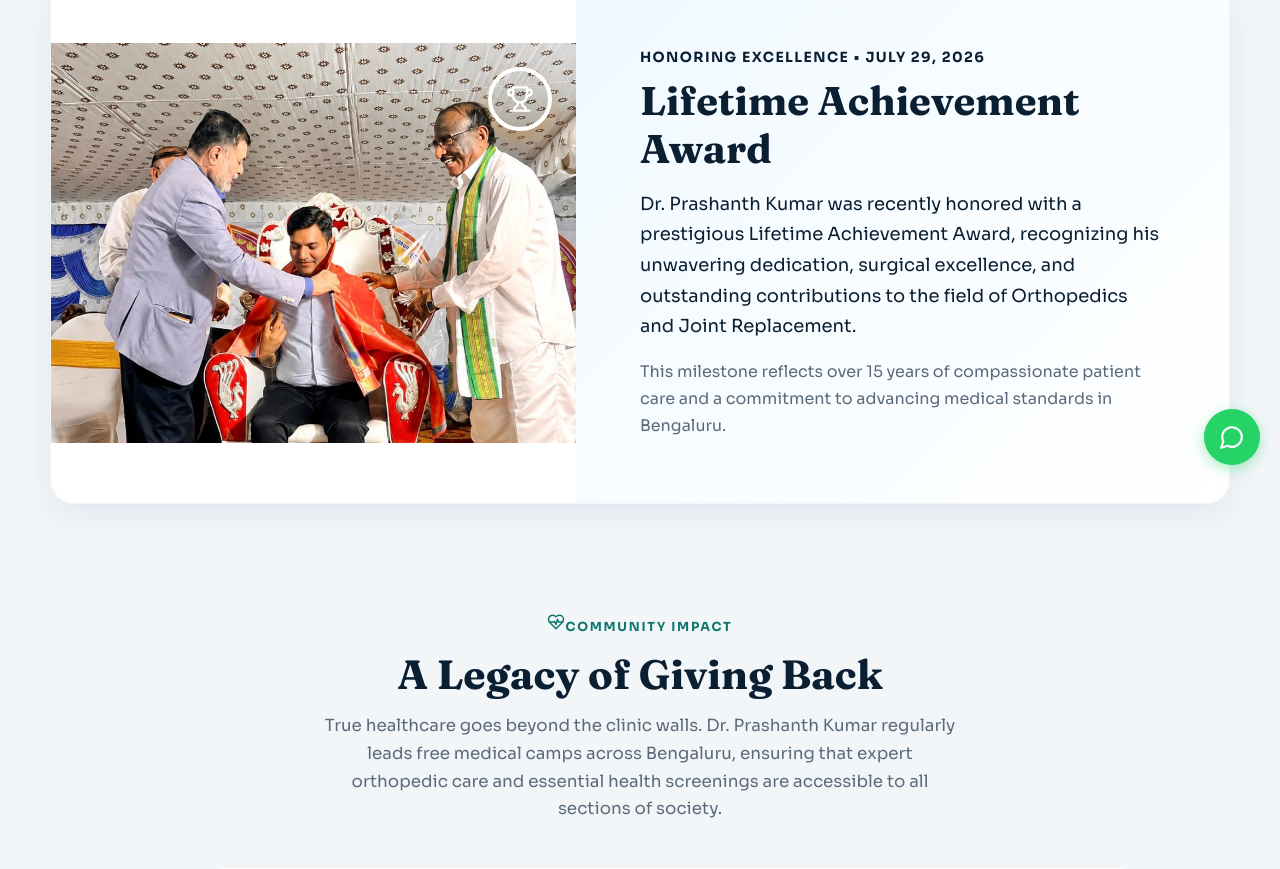
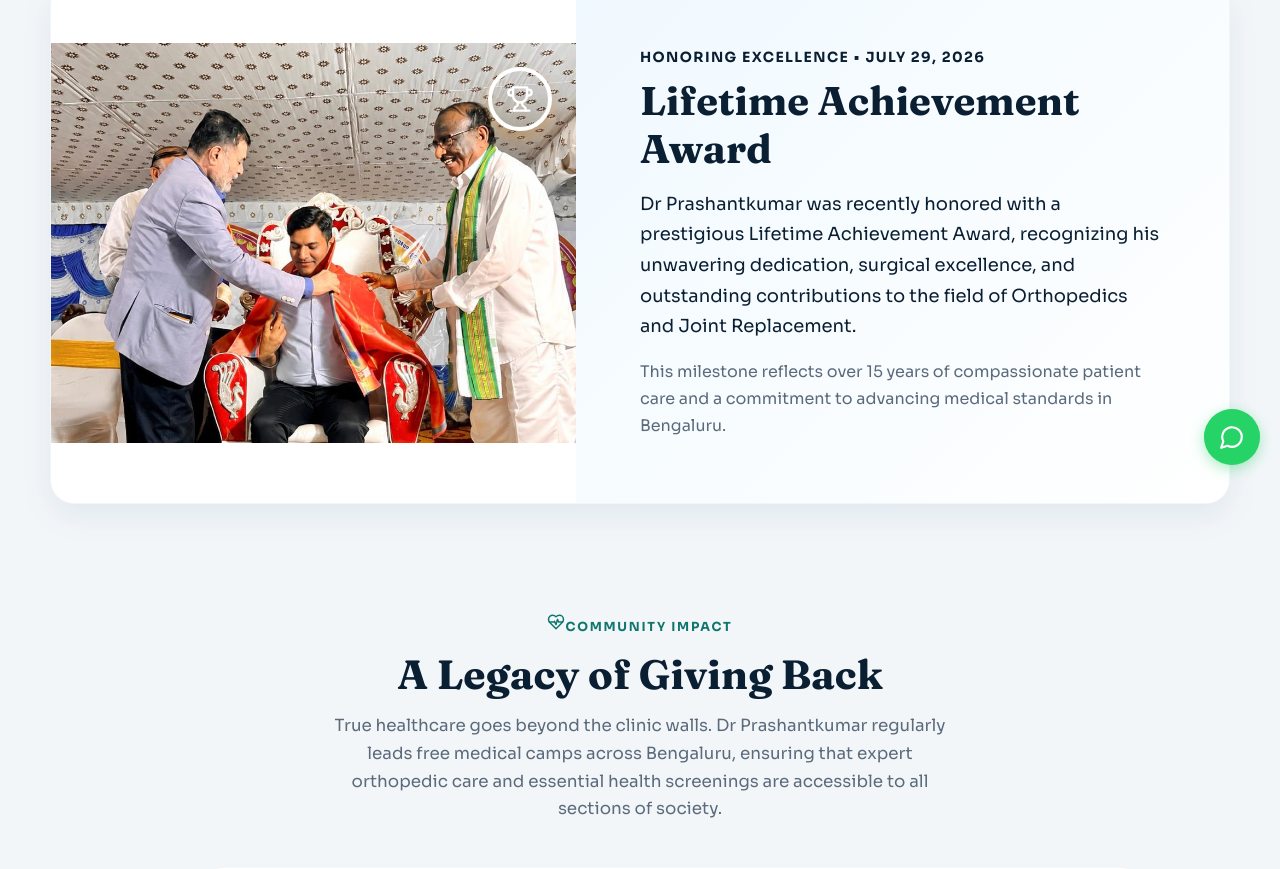
Before and after one commit to drprashantkumar079-afk/website, a React (Vite) app: page /media in a window 1280 px wide. Shown: the part 231-1100 px from the top of the page. Built offline with nearby package versions, Linux system fonts and the light colour scheme; no server answers.

Commit message:
fix: update doctor name spelling to Prashantkumar

```diff
--- a/src/components/AwardBanner.jsx
+++ b/src/components/AwardBanner.jsx
@@ -9,7 +9,7 @@ export default function AwardBanner() {
         <ScrollReveal variant="fade-up">
           <div className="award-banner">
             <div className="award-image-col">
-              <img src="/Images/lifetime-award-real.jpg" alt="Dr Prashanth Kumar receiving Lifetime Achievement Award" className="award-image" loading="lazy" />
+              <img src="/Images/lifetime-award-real.jpg" alt="Dr Prashantkumar receiving Lifetime Achievement Award" className="award-image" loading="lazy" />
               <div className="award-badge">
                 <Trophy size={28} />
               </div>
@@ -18,7 +18,7 @@ export default function AwardBanner() {
               <div className="award-kicker">Honoring Excellence • July 29, 2026</div>
               <h2>Lifetime Achievement Award</h2>
               <p>
-                Dr. Prashanth Kumar was recently honored with a prestigious Lifetime Achievement Award, recognizing his unwavering dedication, surgical excellence, and outstanding contributions to the field of Orthopedics and Joint Replacement.
+                Dr Prashantkumar was recently honored with a prestigious Lifetime Achievement Award, recognizing his unwavering dedication, surgical excellence, and outstanding contributions to the field of Orthopedics and Joint Replacement.
               </p>
               <p className="award-sub">
                 This milestone reflects over 15 years of compassionate patient care and a commitment to advancing medical standards in Bengaluru.
--- a/src/components/MediaCoverage.jsx
+++ b/src/components/MediaCoverage.jsx
@@ -103,7 +103,7 @@ export default function MediaCoverage() {
           }}>
             <img
               src={mediaCoverage[0].image}
-              alt="Dr Prashanth Kumar Kannada Prabha Studio Interview"
+              alt="Dr Prashantkumar Kannada Prabha Studio Interview"
               style={{
                 width: '100%',
                 maxHeight: '440px',
@@ -137,7 +137,7 @@ export default function MediaCoverage() {
               "Dear Doctor" Public Health Broadcast on Kannada Prabha / Suvarna News
             </h3>
             <p style={{ color: 'var(--text-muted)', fontSize: '1rem', lineHeight: 1.65, marginBottom: '1.5rem' }}>
-              Dr. Prashanth Kumar was featured as the guest orthopedic expert on the widely watched "Dear Doctor" program. In this studio interview, he educated viewers across Karnataka on joint preservation, spine health, and modern non-surgical treatment options.
+              Dr Prashantkumar was featured as the guest orthopedic expert on the widely watched "Dear Doctor" program. In this studio interview, he educated viewers across Karnataka on joint preservation, spine health, and modern non-surgical treatment options.
             </p>
 
             <div style={{ display: 'flex', gap: '1rem', alignItems: 'center', flexWrap: 'wrap' }}>
--- a/src/components/MedicalCampsSection.jsx
+++ b/src/components/MedicalCampsSection.jsx
@@ -14,7 +14,7 @@ const IMPACT_CAMPS = [
       { id: 2, src: '/Images/camps/rachenhalli/rach 2.jpg', alt: 'Doctor consulting patient at health camp' },
       { id: 3, src: '/Images/camps/rachenhalli/rach 3.jpg', alt: 'Orthopedic consultation at medical camp' },
       { id: 4, src: '/Images/camps/rachenhalli/rach 4.jpg', alt: 'Free Health Camp at Rachenahalli Lake' },
-      { id: 5, src: '/Images/camps/rachenhalli/rach 5.jpg', alt: 'Dr Prashanth Kumar examining a senior patient' },
+      { id: 5, src: '/Images/camps/rachenhalli/rach 5.jpg', alt: 'Dr Prashantkumar examining a senior patient' },
     ]
   },
   {
@@ -25,7 +25,7 @@ const IMPACT_CAMPS = [
     description: 'Dedicated community health program offering expert orthopedic consultations, essential vitals monitoring (BP/Sugar), and physiotherapy guidance. This camp focused on making specialized care accessible to the residents of Amruthnagar.',
     images: [
       { id: 6, src: '/Images/camps/amruthahalli/Amrt1.jpg', alt: 'Amruthnagar health camp registration' },
-      { id: 7, src: '/Images/camps/amruthahalli/amrt 2.jpg', alt: 'Dr Prashanth Kumar consulting patient' },
+      { id: 7, src: '/Images/camps/amruthahalli/amrt 2.jpg', alt: 'Dr Prashantkumar consulting patient' },
       { id: 8, src: '/Images/camps/amruthahalli/amrt3.jpg', alt: 'Camp setup and patient queue' },
       { id: 9, src: '/Images/camps/amruthahalli/amrt4.jpg', alt: 'Physiotherapy consultation desk' },
     ]
@@ -44,7 +44,7 @@ export default function MedicalCampsSection() {
             </p>
             <h2>A Legacy of Giving Back</h2>
             <p className="section-lead mx-auto max-w-2xl mt-4">
-              True healthcare goes beyond the clinic walls. Dr. Prashanth Kumar regularly leads free medical camps across Bengaluru, ensuring that expert orthopedic care and essential health screenings are accessible to all sections of society.
+              True healthcare goes beyond the clinic walls. Dr Prashantkumar regularly leads free medical camps across Bengaluru, ensuring that expert orthopedic care and essential health screenings are accessible to all sections of society.
             </p>
           </ScrollReveal>
         </header>
```
